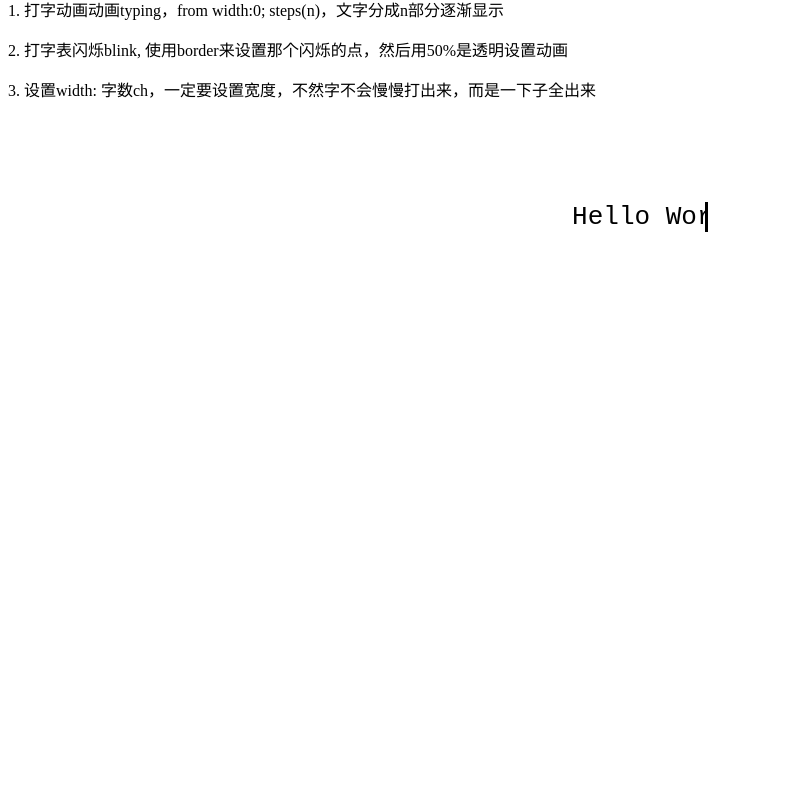
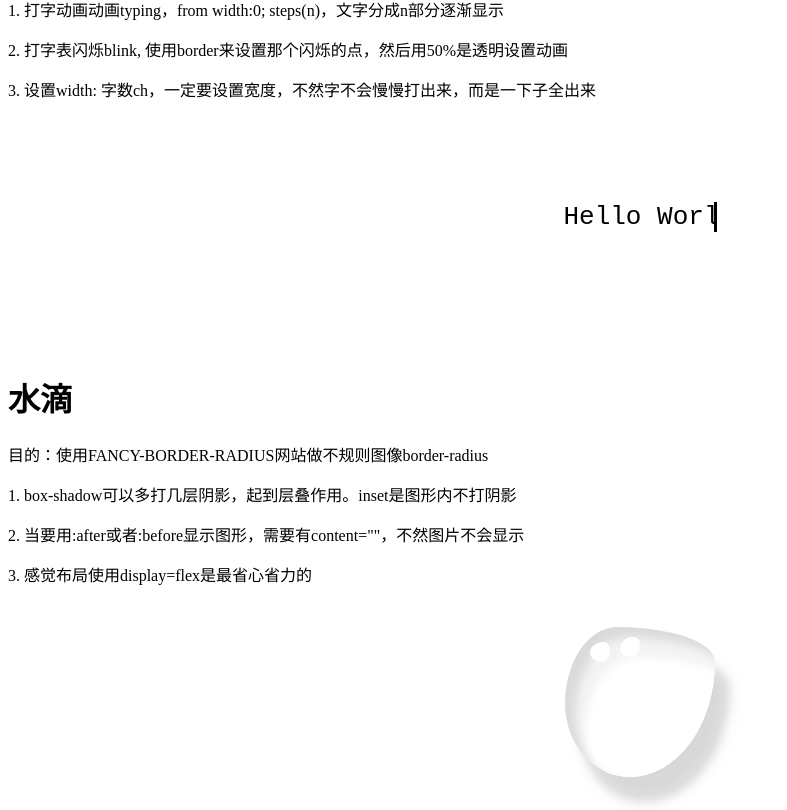
Before and after one commit to JohnMai1994/fe_practice, a React (Create React App) app: page / in a window 1280 px wide. Shown: the part 2239-3049 px from the top of the page, without its empty margins (0-787 px from the left). Before the commit the page ends 2564 px from the top, so only its background shows below. Built offline with nearby package versions, Linux system fonts and the light colour scheme.

Commit message:
更新水滴

```diff
--- a/src/App.js
+++ b/src/App.js
@@ -8,6 +8,7 @@ import Project5 from "./pages/Project5";
 import Project6 from "./pages/Project6";
 import Project7 from "./pages/Project7";
 import Project8 from "./pages/Project8";
+import Project9 from "./pages/Project9";
 
 function App() {
     return (
@@ -56,6 +57,15 @@ function App() {
             <p>3. 设置width: 字数ch，一定要设置宽度，不然字不会慢慢打出来，而是一下子全出来</p>
 
             <Project8/>
+            <br/>
+            <br/>
+
+            <h1>水滴</h1>
+            <p>目的：使用FANCY-BORDER-RADIUS网站做不规则图像border-radius</p>
+            <p>1. box-shadow可以多打几层阴影，起到层叠作用。inset是图形内不打阴影</p>
+            <p>2. 当要用:after或者:before显示图形，需要有content=""，不然图片不会显示</p>
+            <p>3. 感觉布局使用display=flex是最省心省力的</p>
+            <Project9/>
 
 
 
--- /dev/null
+++ b/src/pages/Project9/index.js
@@ -0,0 +1,72 @@
+import React from "react";
+import styled from "styled-components"
+
+
+
+const Project9Style = styled.div`
+    display: flex;
+    align-items: center;
+    justify-content: center;
+    height: 200px;
+
+`
+
+const DropWater = styled.div`
+    position: absolute;
+    width: 150px;
+    height: 150px;
+    background-color: transparent;
+    border-radius: 35% 65% 57% 43% / 51% 23% 77% 49% ;
+
+    box-shadow: inset 10px 10px 10px rgba(0,0,0,0.1),
+                inset 20px 30px 10px rgba(0,0,0,0.05),
+                15px 25px 10px rgba(0,0,0,0.11),
+                15px 25px 20px rgba(0,0,0,0.05),
+                inset -10px -10px 15px rgba(255,255,255,1);
+
+    :before {
+        content: "";
+        position: absolute;
+        top: 15px;
+        left: 25px;
+        width: 20px;
+        height: 20px;
+        background-color: #fff;
+        border-radius: 71% 29% 37% 63% / 53% 42% 58% 47% ;
+
+    }
+
+    :after {
+        content: "";
+        position: absolute;
+        top: 10px;
+        left: 55px;
+        width: 20px;
+        height: 20px;
+        background-color: #fff;
+        border-radius:62% 38% 37% 63% / 65% 30% 70% 35% ;
+
+    }
+
+    :hover {
+        box-shadow: inset -10px -10px 10px rgba(0,0,0,0.05), -15px -25px 10px rgba(0,0,0,0.1);
+
+    }
+
+
+
+`
+
+
+
+const Project9 = () => {
+
+    return <Project9Style>
+        <DropWater>
+
+        </DropWater>
+    </Project9Style>
+
+}
+
+export default Project9;
```
